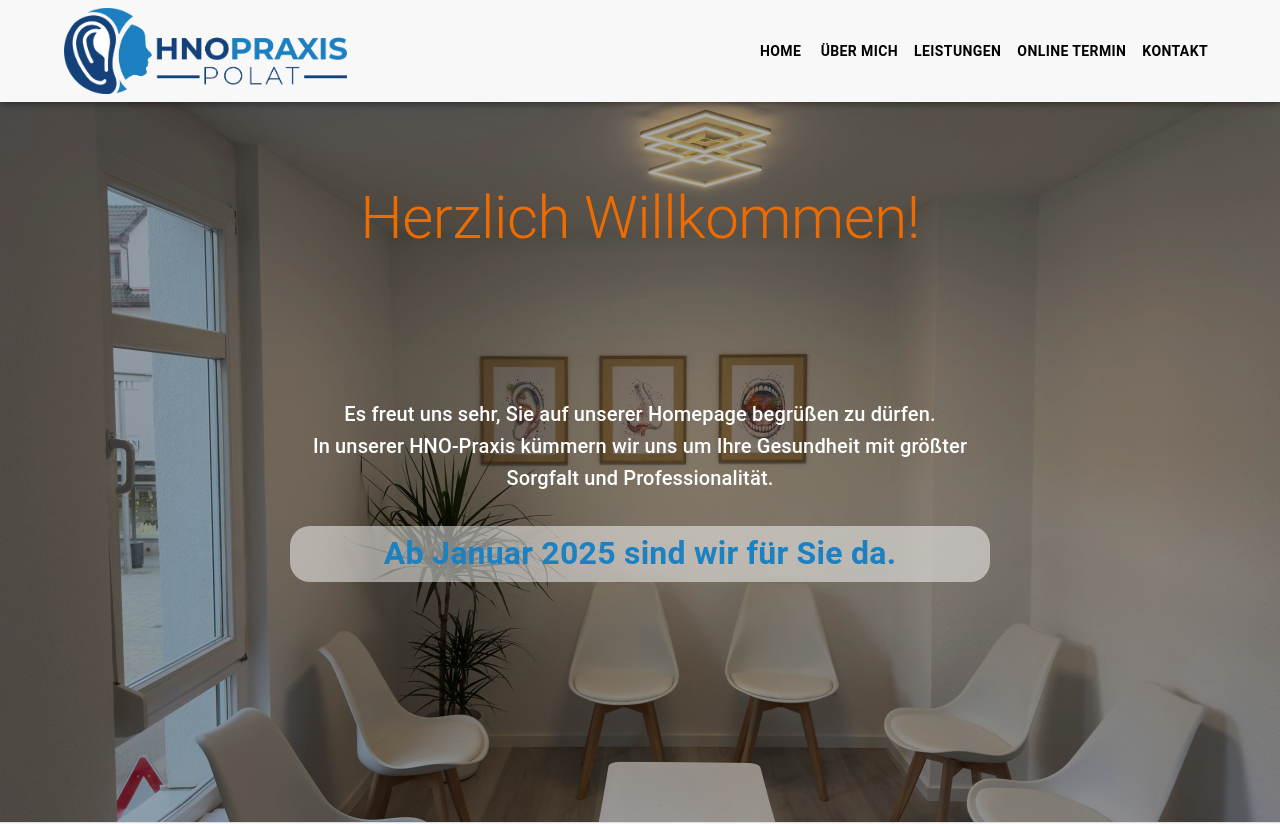
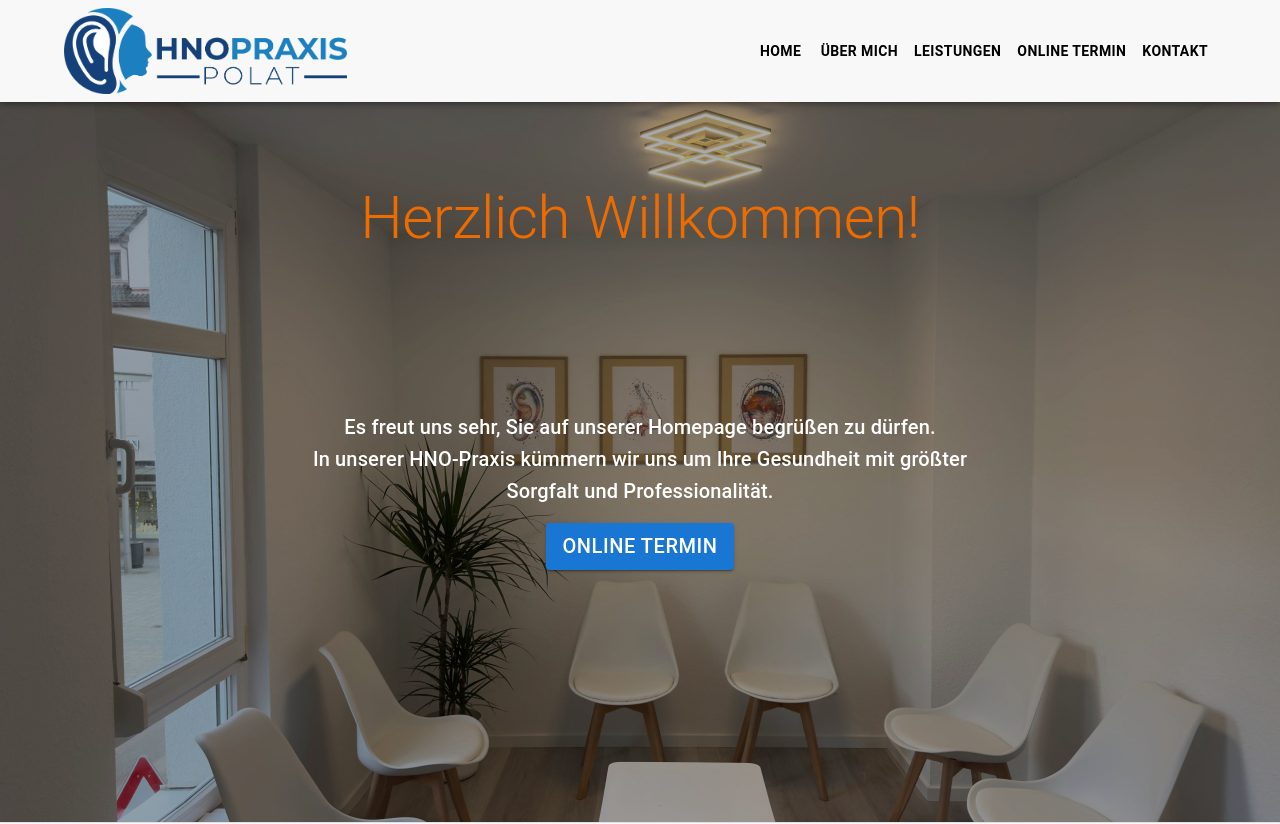
Before and after one commit to Yunusplt/hno-praxis-polat, a Next.js app: page / in a window 1280 px wide. Shown: the top 824 px of the page. Built offline with nearby package versions, Linux system fonts and the light colour scheme; what aws-amplify would draw is missing.

Commit message:
add online termin button on landing page

```diff
--- a/src/app/page.tsx
+++ b/src/app/page.tsx
@@ -1,5 +1,5 @@
 import React from "react";
-import { Box, Typography } from "@mui/material";
+import { Box, Button, Typography } from "@mui/material";
 import Image from "next/image";
 import HomePageImage from "@/assets/images/WZ3.jpeg";
 
@@ -71,24 +71,15 @@ export default function Home() {
               <br /> In unserer HNO-Praxis kümmern wir uns um Ihre Gesundheit
               mit größter Sorgfalt und Professionalität.
             </Typography>
-            <Typography
-              variant="h4"
-              component="p"
-              mt={4}
+            <Button
+              variant="contained"
               sx={{
-                backgroundColor: "rgba(255, 255, 255, 0.5)",
-                borderRadius: 5,
-                color: "#1c81c1  ",
-                p: 1,
-                fontWeight: "bold",
-                fontSize: {
-                  xs: "1rem",
-                  md: "2rem",
-                },
+                mt: 2,
+                fontSize: "20px",
               }}
             >
-              Ab Januar 2025 sind wir für Sie da.
-            </Typography>
+              Online Termin
+            </Button>
           </Box>
         </Box>
       </Box>
```
